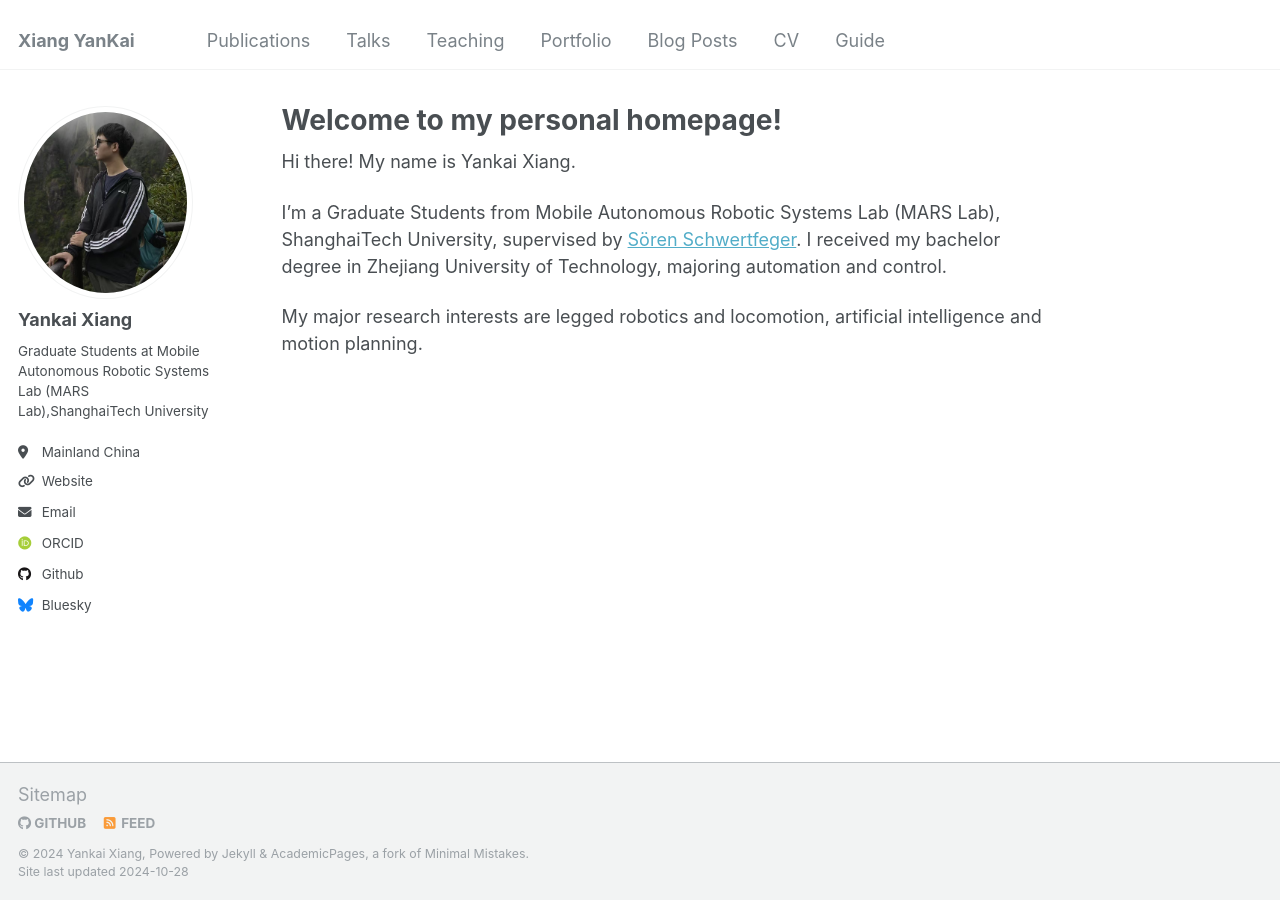
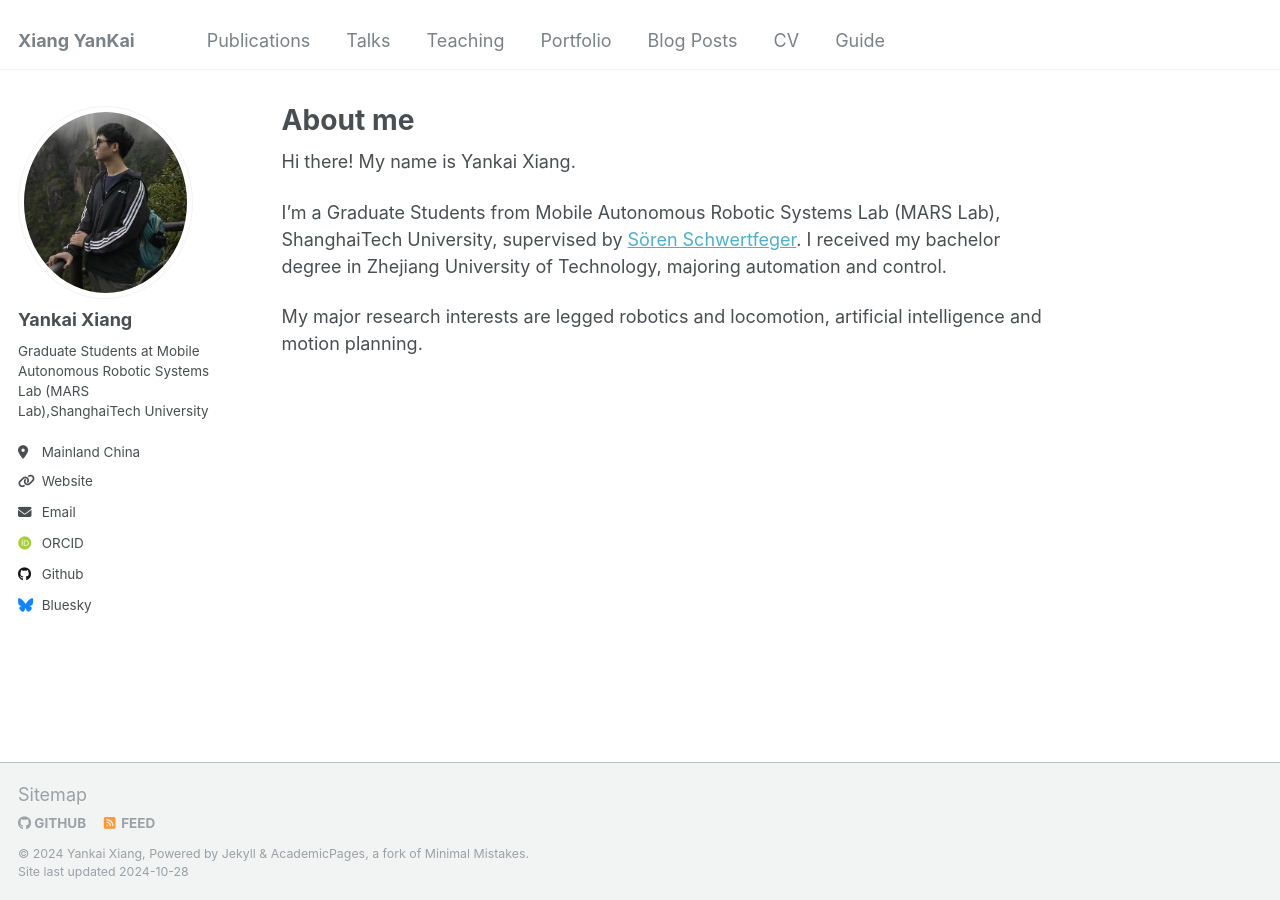
Before and after one commit to cmjang/cmjang.github.io, a Jekyll site: the page built from _pages/about.md, in a window 1280 px wide. Built offline with Jekyll 4.4.1, drawn with Linux system fonts in a browser that asks for light colours; some web fonts are replaced.

Commit message:
Update about.md

```diff
--- a/_pages/about.md
+++ b/_pages/about.md
@@ -1,6 +1,6 @@
 ---
 permalink: /
-title: "Welcome to my personal homepage!"
+title: "About me"
 excerpt: "About me"
 author_profile: true
 redirect_from:
```
